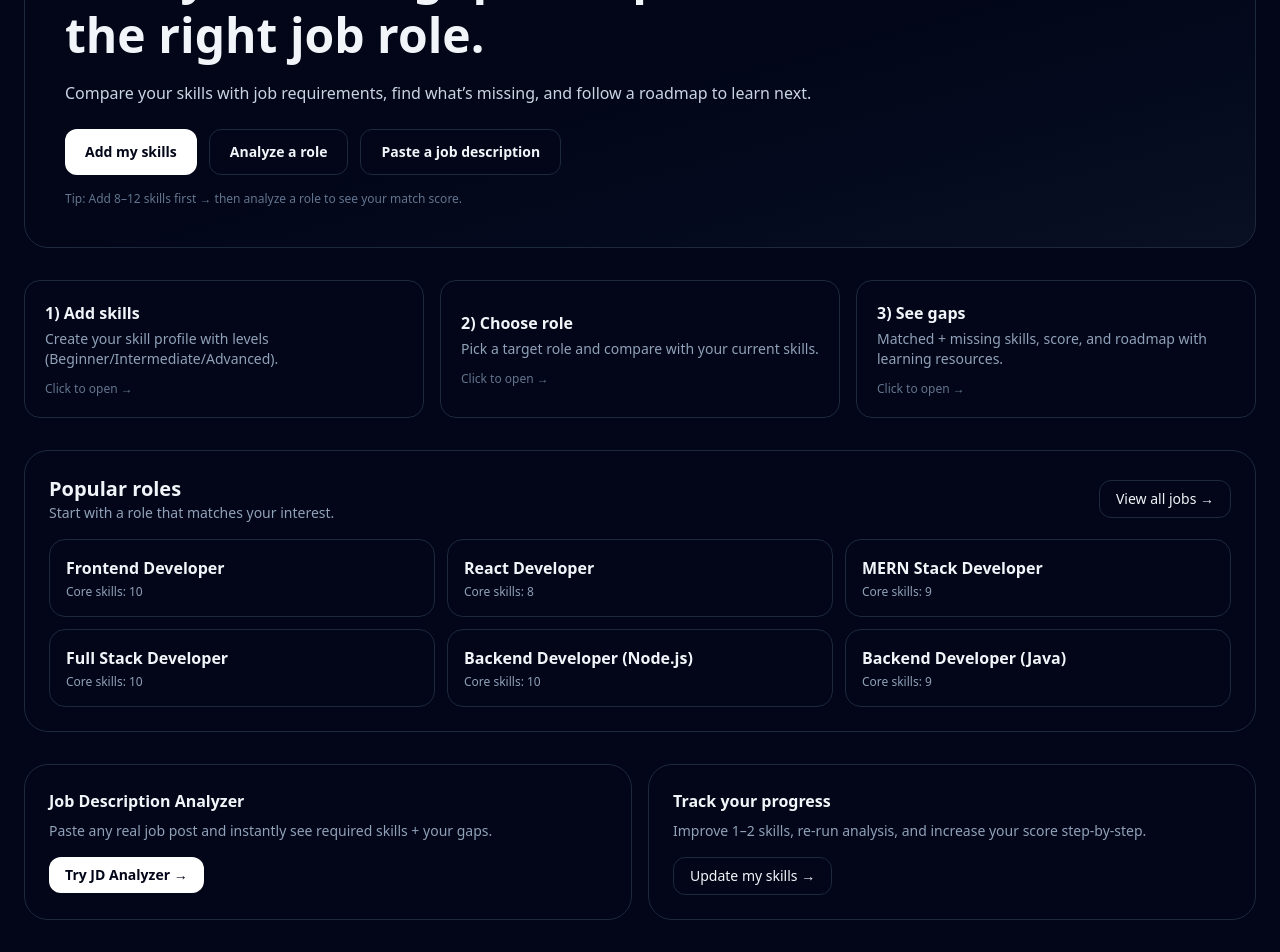
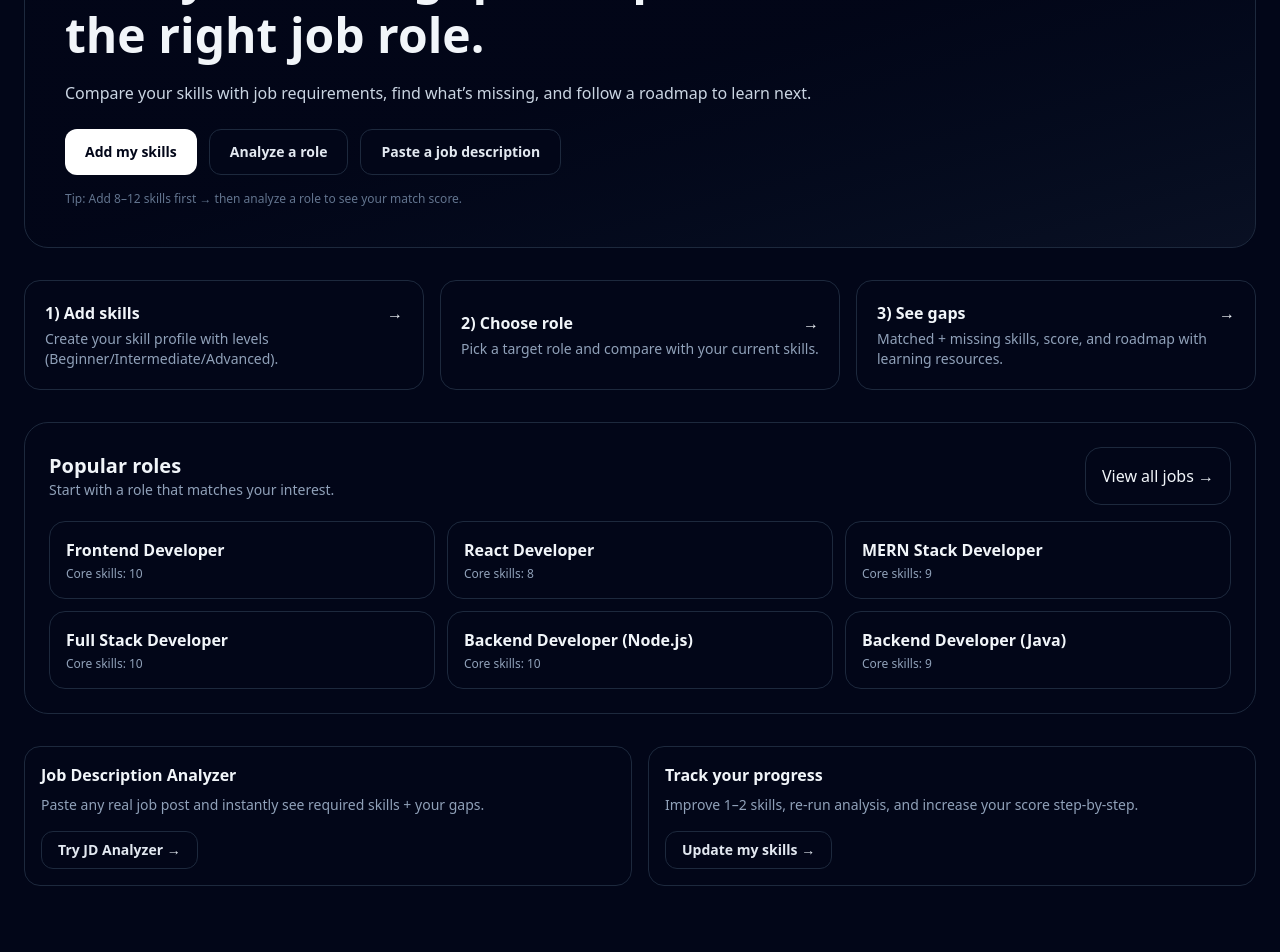
Before and after one commit to SentamilselvanA/Skillgap-Analayser, a React (Vite) app: page / in a window 1280 px wide. Shown: the part 200-1152 px from the top of the page. Built offline with nearby package versions, Linux system fonts and the light colour scheme.

Commit message:
version2.1.0

```diff
--- a/src/pages/Landing.jsx
+++ b/src/pages/Landing.jsx
@@ -1,3 +1,4 @@
+import { useMemo, useState } from "react";
 import { useNavigate } from "react-router-dom";
 import { roles } from "../data/rolesMock";
 
@@ -5,24 +6,45 @@ function FeatureCard({ title, desc, onClick }) {
   return (
     <button
       onClick={onClick}
-      className="text-left rounded-2xl border border-slate-800 bg-slate-950 p-5
+      className="group text-left rounded-2xl border border-slate-800 bg-slate-950 p-5
+                 cursor-pointer
                  transition-all duration-300 ease-out
                  hover:-translate-y-1 hover:border-blue-500/60 hover:bg-slate-900
                  hover:shadow-xl hover:shadow-blue-500/10"
     >
-      <div className="font-semibold text-slate-100">{title}</div>
-      <div className="mt-1 text-sm text-slate-400">{desc}</div>
-      <div className="mt-3 text-xs text-slate-500 group-hover:text-slate-300">
-        Click to open →
+      <div className="font-semibold text-slate-100 flex items-center justify-between">
+        {title}
+        <span className="transition-transform duration-300 group-hover:translate-x-1">
+          →
+        </span>
+      </div>
+
+      <div className="mt-1 text-sm text-slate-400">
+        {desc}
       </div>
     </button>
   );
 }
 
+
 export default function Landing() {
   const navigate = useNavigate();
 
-  const quickRoles = roles.slice(0, 6); // show first 6 roles
+  const quickRoles = useMemo(() => roles.slice(0, 6), []);
+
+  // ✅ White highlight moves between CTA buttons on hover
+  const [activeAction, setActiveAction] = useState("profile");
+
+  const ctaBase =
+  "group rounded-xl px-5 py-3 text-sm font-semibold cursor-pointer " +
+  "transition-all duration-300 ease-out active:scale-[0.98] flex items-center gap-2";
+
+const ctaActive = "bg-white text-slate-950 hover:opacity-90";
+
+const ctaInactive =
+  "border border-slate-800 bg-slate-950 text-slate-200 " +
+  "hover:bg-slate-900 hover:border-blue-500/50";
+
 
   return (
     <div className="space-y-8">
@@ -33,48 +55,55 @@ export default function Landing() {
             Find your skill gaps. Prepare for the right job role.
           </h1>
           <p className="mt-4 text-slate-300">
-            Compare your skills with job requirements, find what’s missing, and follow a roadmap to learn next.
+            Compare your skills with job requirements, find what’s missing, and
+            follow a roadmap to learn next.
           </p>
 
-          {/* CTA buttons */}
+          {/* CTA buttons (white moves on hover) */}
           <div className="mt-6 flex flex-wrap gap-3">
             <button
+              onMouseEnter={() => setActiveAction("profile")}
+              onFocus={() => setActiveAction("profile")}
               onClick={() => navigate("/profile")}
-              className="rounded-xl px-5 py-3 text-sm font-semibold bg-white text-slate-950
-                         transition hover:opacity-90 active:scale-[0.98]"
+              className={`${ctaBase} ${
+                activeAction === "profile" ? ctaActive : ctaInactive
+              }`}
             >
               Add my skills
             </button>
 
             <button
+              onMouseEnter={() => setActiveAction("analyzer")}
+              onFocus={() => setActiveAction("analyzer")}
               onClick={() => navigate("/analyzer")}
-              className="rounded-xl px-5 py-3 text-sm font-semibold border border-slate-800 bg-slate-950
-                         transition-all duration-300 ease-out
-                         hover:bg-slate-900 hover:border-blue-500/50
-                         active:scale-[0.98]"
+              className={`${ctaBase} ${
+                activeAction === "analyzer" ? ctaActive : ctaInactive
+              }`}
             >
               Analyze a role
             </button>
 
             <button
+              onMouseEnter={() => setActiveAction("jd")}
+              onFocus={() => setActiveAction("jd")}
               onClick={() => navigate("/jd")}
-              className="rounded-xl px-5 py-3 text-sm font-semibold border border-slate-800 bg-slate-950
-                         transition-all duration-300 ease-out
-                         hover:bg-slate-900 hover:border-blue-500/50
-                         active:scale-[0.98]"
+              className={`${ctaBase} ${
+                activeAction === "jd" ? ctaActive : ctaInactive
+              }`}
             >
               Paste a job description
             </button>
           </div>
 
           <div className="mt-4 text-xs text-slate-500">
-            Tip: Add 8–12 skills first → then analyze a role to see your match score.
+            Tip: Add 8–12 skills first → then analyze a role to see your match
+            score.
           </div>
         </div>
       </div>
 
       {/* QUICK STEPS (Clickable cards) */}
-      <div className="grid gap-4 md:grid-cols-3">
+      <div className="grid gap-4 md:grid-cols-3 ">
         <FeatureCard
           title="1) Add skills"
           desc="Create your skill profile with levels (Beginner/Intermediate/Advanced)."
@@ -104,8 +133,10 @@ export default function Landing() {
 
           <button
             onClick={() => navigate("/jobs")}
-            className="rounded-xl px-4 py-2 text-sm border border-slate-800 bg-slate-950
-                       hover:bg-slate-900 transition"
+            className="text-left rounded-2xl border border-slate-800 bg-slate-950 p-4
+                       transition-all duration-300 ease-out
+                       hover:-translate-y-1 hover:border-blue-500/60 hover:bg-slate-900
+                       hover:shadow-xl hover:shadow-blue-500/10"
           >
             View all jobs →
           </button>
@@ -116,10 +147,11 @@ export default function Landing() {
             <button
               key={r.id}
               onClick={() => navigate("/analyzer")}
-              className="text-left rounded-2xl border border-slate-800 bg-slate-950 p-4
-                         transition-all duration-300 ease-out
-                         hover:-translate-y-1 hover:border-blue-500/60 hover:bg-slate-900
-                         hover:shadow-xl hover:shadow-blue-500/10"
+              className="group text-left rounded-2xl border border-slate-800 bg-slate-950 p-4
+             cursor-pointer
+             transition-all duration-300 ease-out
+             hover:-translate-y-1 hover:border-blue-500/60 hover:bg-slate-900
+             hover:shadow-xl hover:shadow-blue-500/10"
               title="Go to Analyzer"
             >
               <div className="font-semibold">{r.title}</div>
@@ -133,27 +165,49 @@ export default function Landing() {
 
       {/* EXTRA SECTION */}
       <div className="grid gap-4 md:grid-cols-2">
-        <div className="rounded-3xl border border-slate-800 bg-slate-950 p-6">
+        <div
+          className="text-left rounded-2xl border border-slate-800 bg-slate-950 p-4
+                     transition-all duration-300 ease-out
+                     hover:-translate-y-1 hover:border-blue-500/60 hover:bg-slate-900
+                     hover:shadow-xl hover:shadow-blue-500/10"
+        >
           <div className="font-semibold">Job Description Analyzer</div>
           <div className="mt-2 text-sm text-slate-400">
-            Paste any real job post and instantly see required skills + your gaps.
+            Paste any real job post and instantly see required skills + your
+            gaps.
           </div>
           <button
             onClick={() => navigate("/jd")}
-            className="mt-4 rounded-xl px-4 py-2 text-sm font-semibold bg-white text-slate-950 hover:opacity-90 transition"
+            className="mt-4 rounded-xl px-4 py-2 text-sm font-semibold
+             border border-slate-800 bg-slate-950 text-slate-200
+             cursor-pointer
+             transition-all duration-300 ease-out
+             hover:bg-white hover:text-slate-950 hover:border-white
+             active:scale-[0.98]"
           >
             Try JD Analyzer →
           </button>
         </div>
 
-        <div className="rounded-3xl border border-slate-800 bg-slate-950 p-6">
+        <div
+          className="text-left rounded-2xl border border-slate-800 bg-slate-950 p-4
+                     transition-all duration-300 ease-out
+                     hover:-translate-y-1 hover:border-blue-500/60 hover:bg-slate-900
+                     hover:shadow-xl hover:shadow-blue-500/10"
+        >
           <div className="font-semibold">Track your progress</div>
           <div className="mt-2 text-sm text-slate-400">
-            Improve 1–2 skills, re-run analysis, and increase your score step-by-step.
+            Improve 1–2 skills, re-run analysis, and increase your score
+            step-by-step.
           </div>
           <button
             onClick={() => navigate("/profile")}
-            className="mt-4 rounded-xl px-4 py-2 text-sm border border-slate-800 bg-slate-950 hover:bg-slate-900 transition"
+            className="mt-4 rounded-xl px-4 py-2 text-sm font-semibold
+             border border-slate-800 bg-slate-950 text-slate-200
+             cursor-pointer
+             transition-all duration-300 ease-out
+             hover:bg-white hover:text-slate-950 hover:border-white
+             active:scale-[0.98]"
           >
             Update my skills →
           </button>
@@ -162,61 +216,3 @@ export default function Landing() {
     </div>
   );
 }
-
-
-
-
-
-
-
-
-// import { Link } from "react-router-dom";
-
-// export default function Landing() {
-//   return (
-//     <div className="space-y-10">
-//       <section className="rounded-3xl border border-slate-800 bg-gradient-to-b from-slate-950 to-slate-900 p-8">
-//         <div className="max-w-2xl space-y-4">
-//           <h1 className="text-3xl sm:text-4xl font-bold leading-tight">
-//             Find your skill gaps. Prepare for the right job role.
-//           </h1>
-//           <p className="text-slate-300">
-//             Job seekers often don’t know what skills they’re missing for a role.
-//             This app compares your skills with job requirements and shows what to learn next.
-//           </p>
-
-//           <div className="flex flex-wrap gap-3 pt-2">
-//             <Link
-//               to="/profile"
-//               className="rounded-xl bg-white text-slate-950 px-5 py-3 text-sm font-semibold hover:opacity-90 transition"
-//             >
-//               Add my skills
-//             </Link>
-//             <Link
-//               to="/analyzer"
-//               className="rounded-xl border border-slate-700 bg-slate-950 px-5 py-3 text-sm font-semibold text-slate-200 hover:bg-slate-900 transition"
-//             >
-//               Analyze a role
-//             </Link>
-//           </div>
-//         </div>
-//       </section>
-
-//       <section className="grid gap-4 sm:grid-cols-3">
-//         {[
-//           ["1) Add skills", "Create your skill profile with levels."],
-//           ["2) Choose role", "Pick a target role from a list."],
-//           ["3) See gaps", "Matched, missing skills + score."],
-//         ].map(([t, d]) => (
-//           <div
-//             key={t}
-//             className="rounded-2xl border border-slate-800 bg-slate-950 p-5"
-//           >
-//             <div className="font-semibold">{t}</div>
-//             <div className="text-sm text-slate-400 mt-1">{d}</div>
-//           </div>
-//         ))}
-//       </section>
-//     </div>
-//   );
-// }
```
Also changed, not shown: src/pages/RoleCompare.jsx (+54 -46 lines).
